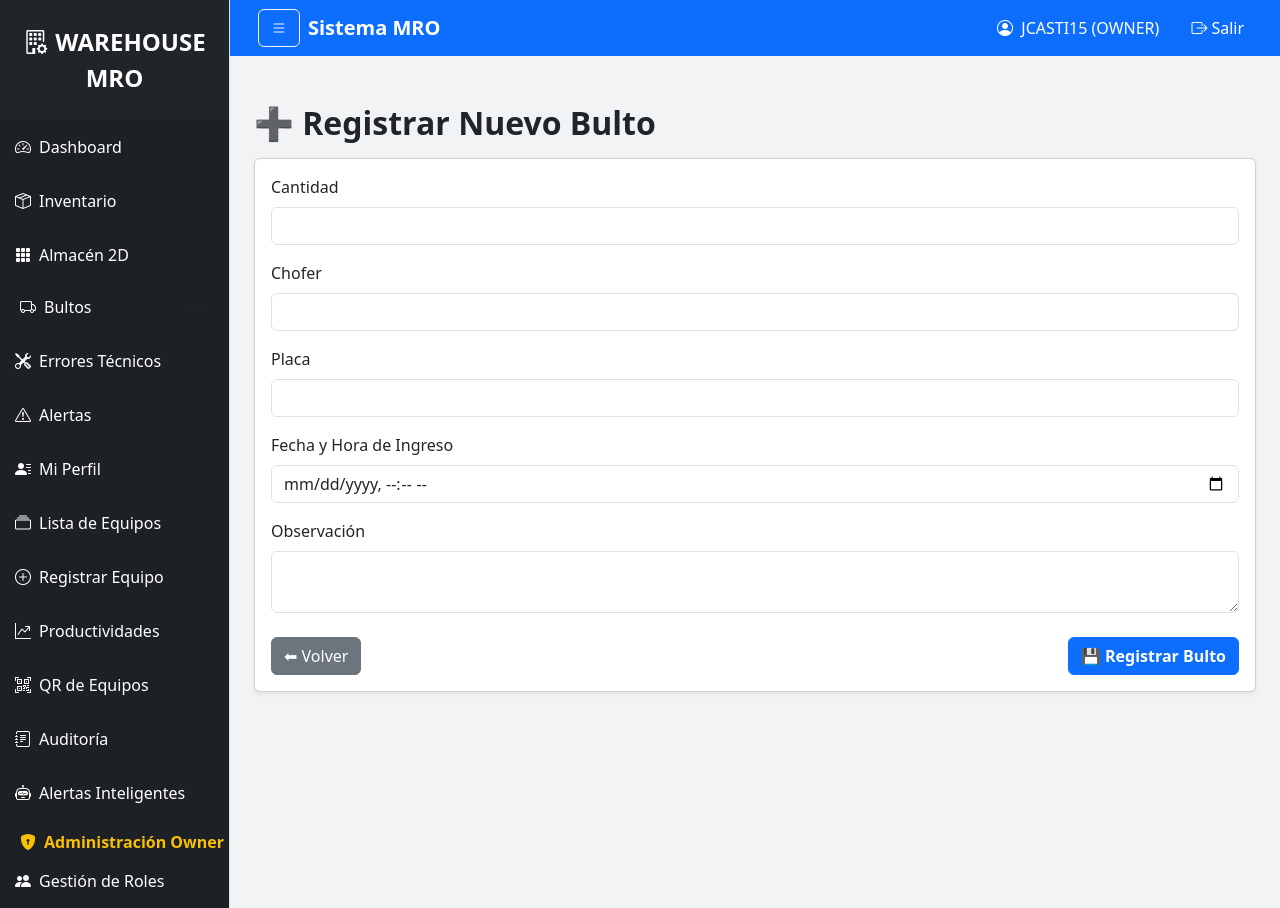
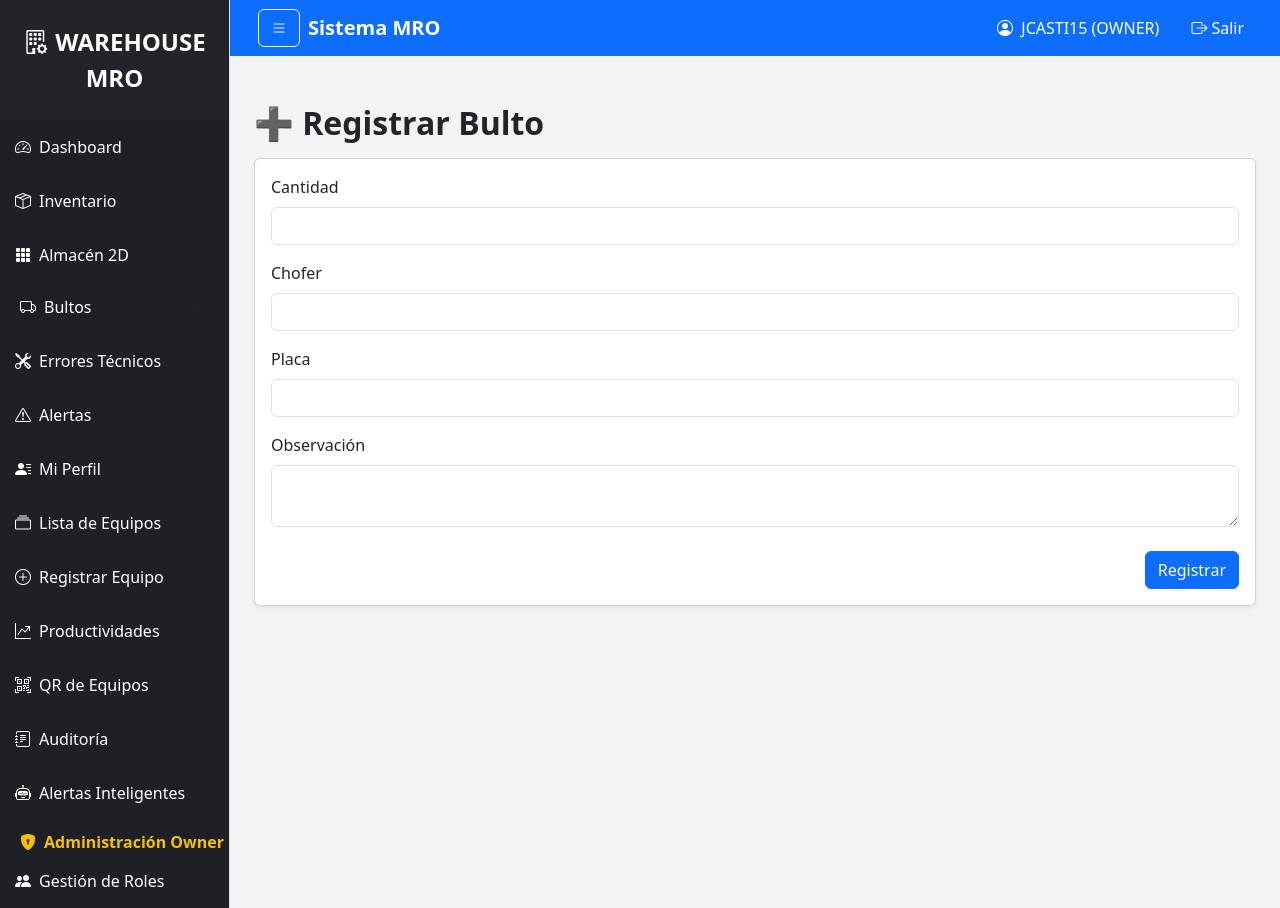
Before and after one commit to josecastillovelasquez23456-dot/warehouse_mro, a Flask app: page /bultos/new in a window 1280 px wide. Run offline with Flask 3, Linux system fonts and the light colour scheme; a user stored in the database is signed in.

Commit message:
Update form_bulto.html

```diff
--- a/warehouse_mro/templates/bultos/form_bulto.html
+++ b/warehouse_mro/templates/bultos/form_bulto.html
@@ -4,8 +4,7 @@
 {% block content %}
 
 <div class="container mt-4">
-
-    <h2 class="fw-bold">➕ Registrar Nuevo Bulto</h2>
+    <h2 class="fw-bold">➕ Registrar Bulto</h2>
 
     <div class="card shadow-sm mt-3">
         <div class="card-body">
@@ -21,20 +20,11 @@
                 <label class="form-label mt-3">Placa</label>
                 <input type="text" class="form-control" name="placa" required>
 
-                <label class="form-label mt-3">Fecha y Hora de Ingreso</label>
-                <input type="datetime-local" class="form-control" name="fecha_hora" required>
+                <label class="form-label mt-3">Observación</label>
+                <textarea class="form-control" name="observacion"></textarea>
 
-                <label class="form-label mt-3">Observación</label>
-                <textarea class="form-control" name="observacion" rows="2"></textarea>
-
-                <div class="d-flex justify-content-between mt-4">
-                    <a href="{{ url_for('bultos.list_bultos') }}" class="btn btn-secondary">
-                        ⬅ Volver
-                    </a>
-
-                    <button class="btn btn-primary fw-bold">
-                        💾 Registrar Bulto
-                    </button>
+                <div class="text-end mt-4">
+                    <button class="btn btn-primary">Registrar</button>
                 </div>
 
             </form>
```
